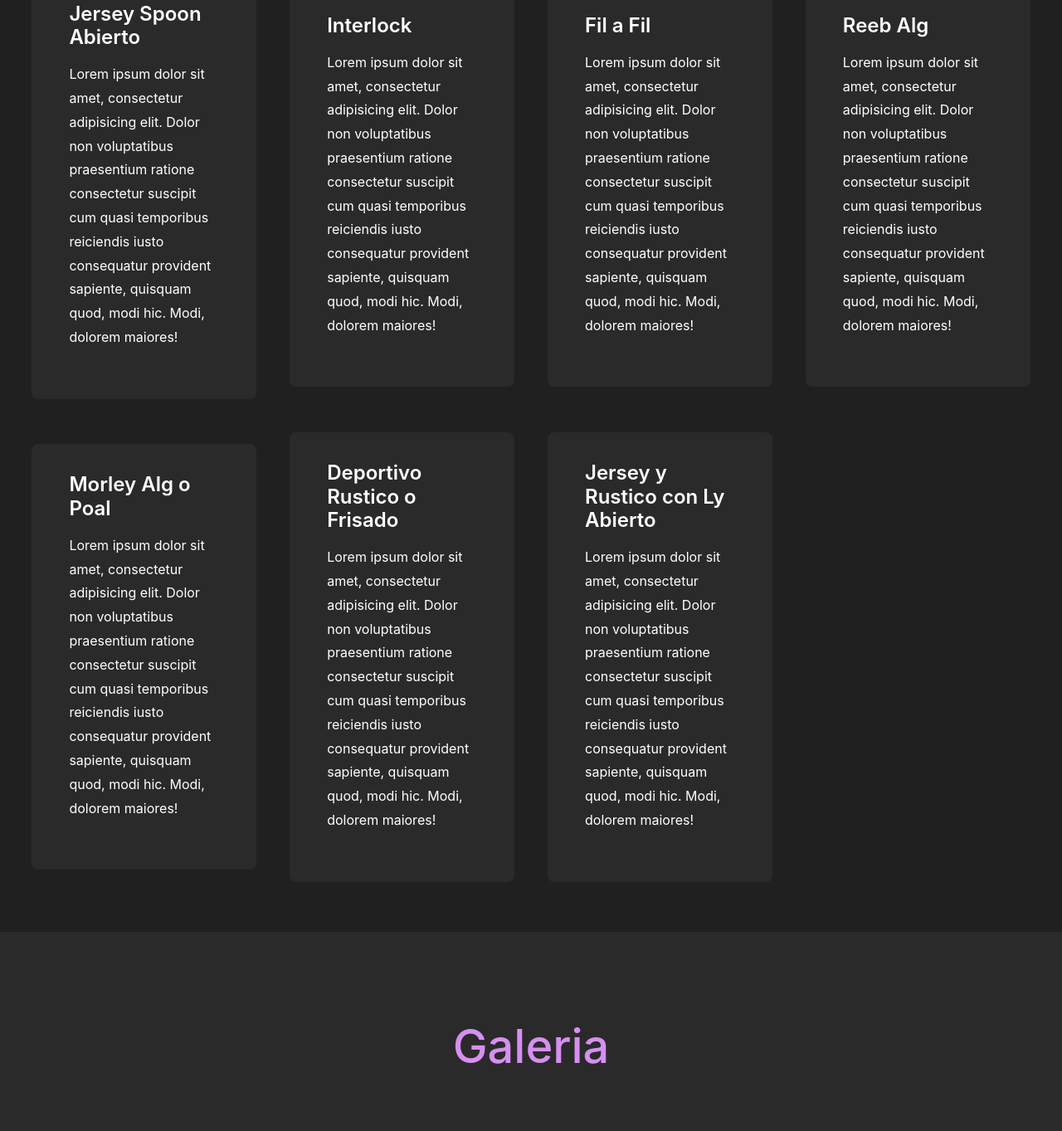
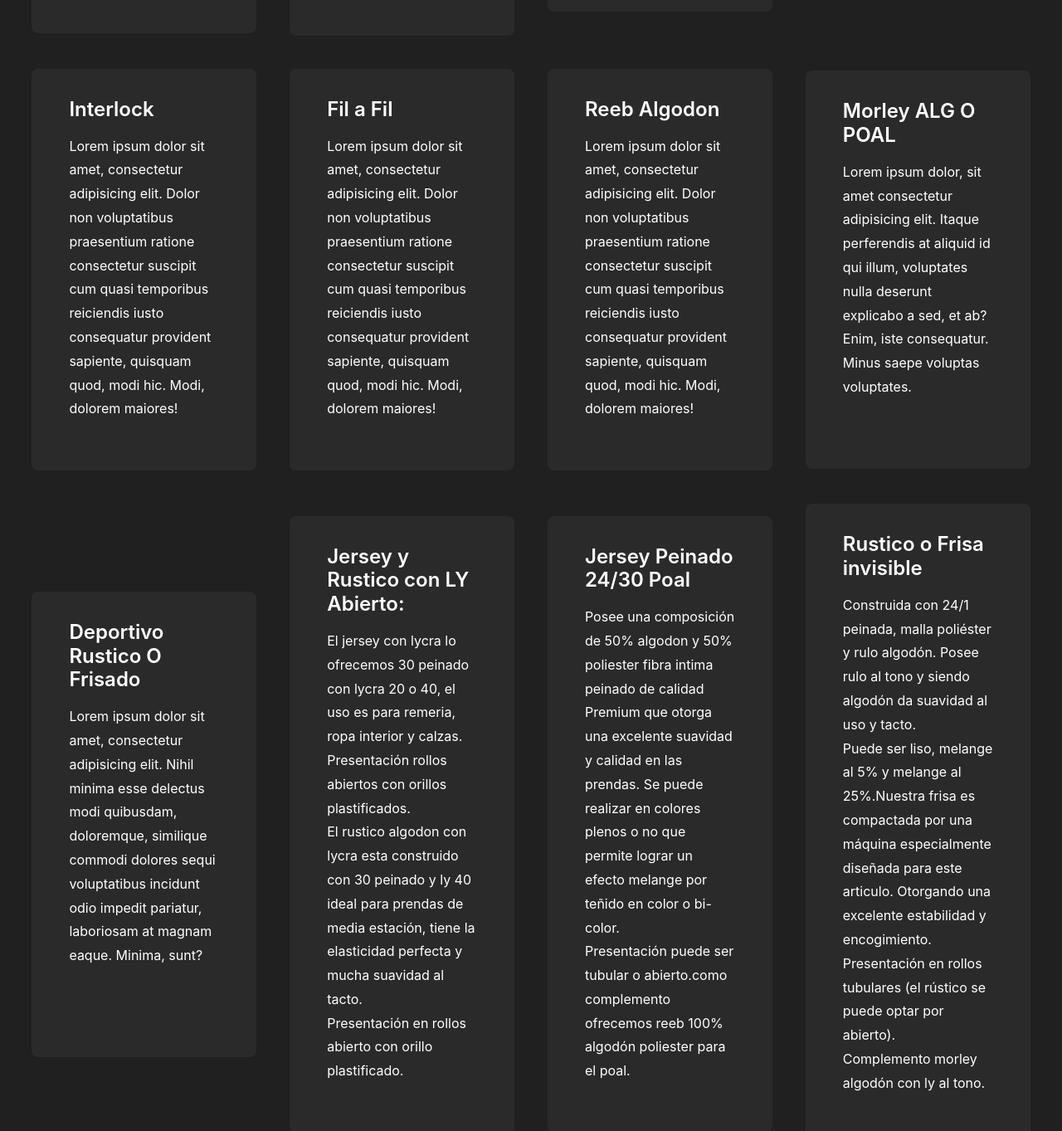
Before and after one commit to romansalom/web-page-tincol-HTML-CSS, a plain HTML site: page index.html in a window 1280 px wide. Shown: the part 2537-3900 px from the top of the page at 83% size. Drawn offline with nearby package versions, Linux system fonts and the light colour scheme.

Commit message:
cambiando cartsd

```diff
--- a/index.html
+++ b/index.html
@@ -63,7 +63,7 @@
              <div class="about-text">
                 <h2>Sobre <span>Nosotros</span></h2>
 
-                <p>Somos una empresa familiar con una trayectoria de más de 30 años en el mercado textil dedicada a la fabricación de telas de tejido de punto.Trabajamos con Materias Primas seleccionadas logrando un excelente producto terminado. Nuestro proceso productivo abarca desde la tejeduría, tintorería y acabado que puede ser Tubular o Abierto.Tenemos un laboratorio preparado para desarrollar colores a la medida de nuestros clientes. Contamos con maquinarias de primera generación que permiten estandarizar la calidad cubriendo las exigencias del mercado
+                <p>Somos una empresa familiar con una trayectoria de más de 30 años en el mercado textil dedicada a la fabricación de telas de tejido de punto.Trabajamos con Materias Primas seleccionadas logrando un excelente producto terminado. Nuestro proceso productivo abarca desde la tejeduría, tintorería y acabado del producto, tubular o abierto.Tenemos un laboratorio preparado para desarrollar colores a la medida de nuestros clientes. Contamos con maquinarias de primera generación que permiten estandarizar la calidad cubriendo las exigencias del mercado
 
                 </p>
 
@@ -87,8 +87,53 @@
     <div class="s-icon">
 
     </div>
-    <h3>Jersey Peinado 24/30 Alg/Poal
-        </h3>
+    <h3>Jersey Peinado 24/30 Algodon</h3>
+        <p>Posee una composición de 100% Puro algodon de calidad Premium que otorga una excelente suavidad y calidad en las prendas. Se puede realizar en colores plenos, melange (claro al 5%) y melange (oscuro al 25%).
+            <br>
+         Presentación en rollo tubular. Como complemento ofrecemos reeb 100% algodon.</p>
+         <br>
+
+
+
+</div>
+
+<div class="box">
+    <div class="s-icon">
+
+    </div>
+    <h3>Pique (Cuellos y Tiras)</h3>
+        <p>Nuestro Pique posee una composición de 80% algodon y 20% poliester de grano doble otorgando asi mas durabilidad a la prenda, siendo ideal para actividades de mucho movimiento.
+            <br>
+        Como complemento de este articulo tenemos cuellos y tiras o tambien cuellos y reeb. Uso para chombas, remeras colegiales y mas.
+        <br>
+        Presentacion tubular.</p>
+
+</div>
+<div class="box">
+    <div class="s-icon">
+
+    </div>
+    <h3>Set de Poliester Abierto</h3>
+        <p>Tela lisa y suave al tacto, aguanta muy bien la humedad, siendo de secado rapido, elástica, no presenta arrugas, caída suave,  fina, fresca,  de fácil lavado y resistente al uso. Sublimable. Muy buena calidad. Se usa para prendas deportivas.
+        <br>
+        Presentacion en rollos ramados, abierto.</p>
+
+</div>
+
+
+<div class="box">
+    <div class="s-icon">
+
+    </div>
+    <h3>Jersey Spoon abierto</h3>
+        <p>Lorem ipsum dolor sit amet, consectetur adipisicing elit. Dolor non voluptatibus praesentium ratione consectetur suscipit cum quasi temporibus reiciendis iusto consequatur provident sapiente, quisquam quod, modi hic. Modi, dolorem maiores!</p>
+    <br>
+</div>
+<div class="box">
+    <div class="s-icon">
+
+    </div>
+    <h3>Interlock</h3>
         <p>Lorem ipsum dolor sit amet, consectetur adipisicing elit. Dolor non voluptatibus praesentium ratione consectetur suscipit cum quasi temporibus reiciendis iusto consequatur provident sapiente, quisquam quod, modi hic. Modi, dolorem maiores!</p>
 
 </div>
@@ -96,8 +141,7 @@
     <div class="s-icon">
 
     </div>
-    <h3>Pique (Cuellos y Tiras)
-        </h3>
+    <h3>Fil a Fil </h3>
         <p>Lorem ipsum dolor sit amet, consectetur adipisicing elit. Dolor non voluptatibus praesentium ratione consectetur suscipit cum quasi temporibus reiciendis iusto consequatur provident sapiente, quisquam quod, modi hic. Modi, dolorem maiores!</p>
 
 </div>
@@ -105,8 +149,7 @@
     <div class="s-icon">
 
     </div>
-    <h3>Set de Poliester Abierto
-        </h3>
+    <h3>Reeb Algodon</h3>
         <p>Lorem ipsum dolor sit amet, consectetur adipisicing elit. Dolor non voluptatibus praesentium ratione consectetur suscipit cum quasi temporibus reiciendis iusto consequatur provident sapiente, quisquam quod, modi hic. Modi, dolorem maiores!</p>
 
 </div>
@@ -114,73 +157,59 @@
     <div class="s-icon">
 
     </div>
-    <h3>Frisa o Rustico invisible
-        </h3>
-        <p>Lorem ipsum dolor sit amet, consectetur adipisicing elit. Dolor non voluptatibus praesentium ratione consectetur suscipit cum quasi temporibus reiciendis iusto consequatur provident sapiente, quisquam quod, modi hic. Modi, dolorem maiores!</p>
+    <h3>Morley ALG O POAL</h3>
+        <p>Lorem ipsum dolor, sit amet consectetur adipisicing elit. Itaque perferendis at aliquid id qui illum, voluptates nulla deserunt explicabo a sed, et ab? Enim, iste consequatur. Minus saepe voluptas voluptates.</p>
+        <br>
 
 </div>
 <div class="box">
     <div class="s-icon">
 
     </div>
-    <h3>Jersey Spoon Abierto
-        </h3>
-        <p>Lorem ipsum dolor sit amet, consectetur adipisicing elit. Dolor non voluptatibus praesentium ratione consectetur suscipit cum quasi temporibus reiciendis iusto consequatur provident sapiente, quisquam quod, modi hic. Modi, dolorem maiores!</p>
+    <h3>Deportivo Rustico O Frisado </h3>
+        <p>Lorem ipsum dolor sit amet, consectetur adipisicing elit. Nihil minima esse delectus modi quibusdam, doloremque, similique commodi dolores sequi voluptatibus incidunt odio impedit pariatur, laboriosam at magnam eaque. Minima, sunt?</p>
+        <br>
+        <br>
+
+</div>
+
+
+
+<div class="box">
+    <div class="s-icon">
+
+    </div>
+    <h3>Jersey y Rustico con LY Abierto:</h3>
+        <p>El jersey con lycra lo ofrecemos 30  peinado con lycra 20 o 40, el uso es para remeria, ropa interior y calzas. Presentación rollos abiertos con orillos plastificados.
+            <br>
+            El rustico algodon con lycra esta construido con 30 peinado y ly 40 ideal para prendas de media estación, tiene la elasticidad perfecta y mucha suavidad al tacto.
+            <br>
+
+            Presentación en rollos abierto con orillo plastificado.</p>
 
 </div>
 <div class="box">
     <div class="s-icon">
 
     </div>
-    <h3>Interlock
-        </h3>
-        <p>Lorem ipsum dolor sit amet, consectetur adipisicing elit. Dolor non voluptatibus praesentium ratione consectetur suscipit cum quasi temporibus reiciendis iusto consequatur provident sapiente, quisquam quod, modi hic. Modi, dolorem maiores!</p>
+    <h3>Jersey Peinado 24/30 Poal</h3>
+        <p>Posee una composición de 50% algodon y 50% poliester fibra intima peinado de calidad Premium que otorga una excelente suavidad y calidad en las prendas. Se puede realizar en colores plenos o no que permite lograr un efecto melange por teñido en color o bi-color.
+            <br>
+         Presentación puede ser tubular o abierto.como complemento ofrecemos reeb 100% algodón poliester para el poal.</p>
 
 </div>
 <div class="box">
     <div class="s-icon">
 
     </div>
-    <h3>Fil a Fil
-        </h3>
-        <p>Lorem ipsum dolor sit amet, consectetur adipisicing elit. Dolor non voluptatibus praesentium ratione consectetur suscipit cum quasi temporibus reiciendis iusto consequatur provident sapiente, quisquam quod, modi hic. Modi, dolorem maiores!</p>
-
-</div>
-<div class="box">
-    <div class="s-icon">
-
-    </div>
-    <h3>Reeb Alg
-        </h3>
-        <p>Lorem ipsum dolor sit amet, consectetur adipisicing elit. Dolor non voluptatibus praesentium ratione consectetur suscipit cum quasi temporibus reiciendis iusto consequatur provident sapiente, quisquam quod, modi hic. Modi, dolorem maiores!</p>
-
-</div>
-<div class="box">
-    <div class="s-icon">
-
-    </div>
-    <h3>Morley Alg o Poal
-
-        </h3>
-        <p>Lorem ipsum dolor sit amet, consectetur adipisicing elit. Dolor non voluptatibus praesentium ratione consectetur suscipit cum quasi temporibus reiciendis iusto consequatur provident sapiente, quisquam quod, modi hic. Modi, dolorem maiores!</p>
-
-</div>
-<div class="box">
-    <div class="s-icon">
-
-    </div>
-    <h3>Deportivo Rustico o Frisado
-        </h3>
-        <p>Lorem ipsum dolor sit amet, consectetur adipisicing elit. Dolor non voluptatibus praesentium ratione consectetur suscipit cum quasi temporibus reiciendis iusto consequatur provident sapiente, quisquam quod, modi hic. Modi, dolorem maiores!</p>
-
-</div>
-<div class="box">
-    <div class="s-icon">
-
-    </div>
-    <h3>Jersey y Rustico con Ly Abierto
-        </h3>
-        <p>Lorem ipsum dolor sit amet, consectetur adipisicing elit. Dolor non voluptatibus praesentium ratione consectetur suscipit cum quasi temporibus reiciendis iusto consequatur provident sapiente, quisquam quod, modi hic. Modi, dolorem maiores!</p>
+    <h3>Rustico o Frisa invisible</h3>
+        <p>Construida con 24/1 peinada, malla poliéster y rulo algodón. Posee rulo al tono y siendo algodón da suavidad al uso y tacto.
+            <br>
+            Puede ser liso, melange al 5% y melange al 25%.Nuestra frisa es compactada por una máquina especialmente diseñada para este articulo. Otorgando una excelente estabilidad y encogimiento.
+            <br>
+            Presentación en rollos tubulares (el rústico se puede optar por abierto).
+            <br>
+            Complemento morley algodón con ly al tono.</p>
 
 </div>
 
```
